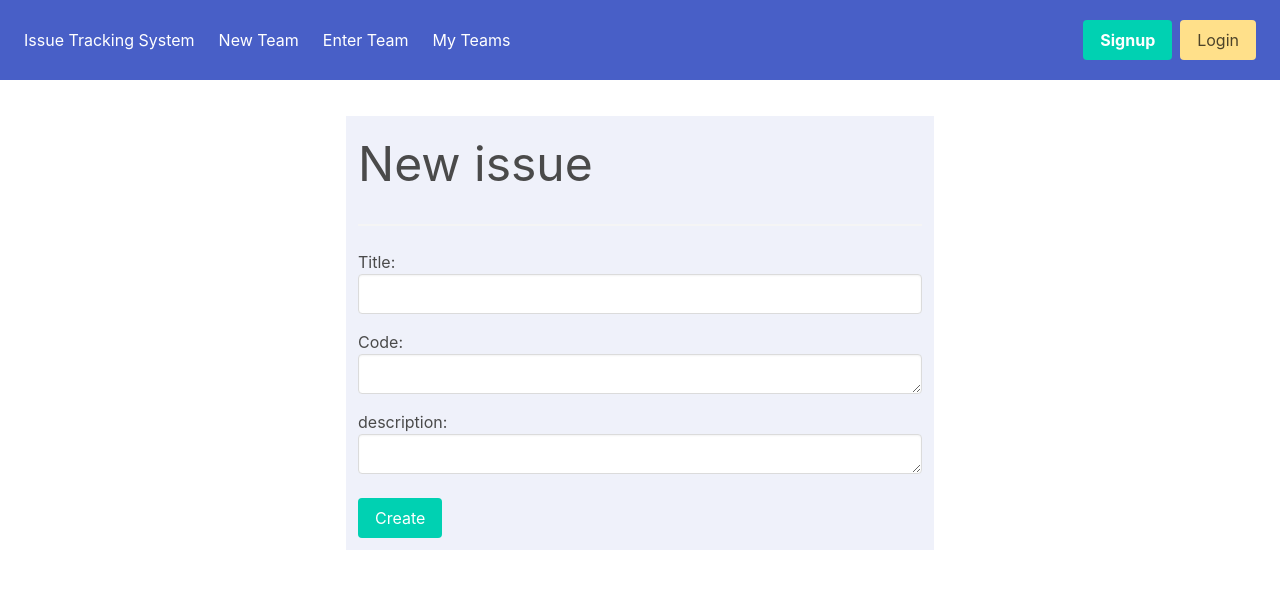
After one commit to KaitoMizukami/IssueTrackerWithAI, a Django app: page /teams/1/issues/create in a window 1280 px wide. The commit adds this page. Shown: the top 589 px of the page. Run offline with Django 4.2, Linux system fonts and the light colour scheme.

Commit message:
add creating issues and list it

```diff
--- a/authentications/views.py
+++ b/authentications/views.py
@@ -15,7 +15,7 @@ class UserLoginView(FormView):
         user = authenticate(email=email, password=password)
         if user is not None:
             login(request, user)
-            return redirect('issues:list')
+            return redirect('teams:list')
         return redirect('authentications:login')
 
 
@@ -29,7 +29,7 @@ class UserSignupView(FormView):
             user_form.save()
             user = authenticate(email=user_form.cleaned_data['email'], password=user_form.cleaned_data['password'])
             login(request, user)
-            return redirect('issues:list')
+            return redirect('teams:list')
         else:
             return render(request, self.template_name, {'form': user_form})
 
--- a/issues/urls.py
+++ b/issues/urls.py
@@ -1,8 +1,8 @@
 from django.urls import path
 
-from .views import IssueListView
+
 
 app_name = 'issues'
 urlpatterns = [
-    path('', IssueListView.as_view(), name='list')
+
 ]
--- a/issues/views.py
+++ b/issues/views.py
@@ -2,9 +2,3 @@ from django.shortcuts import render
 from django.views.generic import ListView, DetailView, CreateView, UpdateView, DeleteView
 
 from .models import Issue
-
-
-class IssueListView(ListView):
-    model = Issue
-    template_name = 'issues/list.html'
-    context_object_name = 'issues'
--- a/teams/forms.py
+++ b/teams/forms.py
@@ -25,3 +25,23 @@ class TeamEnterForm(forms.Form):
             'class': 'input mb-4'
         }
     ))
+
+
+class IssueCreateForm(forms.Form):
+    title = forms.CharField(label='Title', widget=forms.TextInput(
+        attrs={
+            'class': 'input mb-4'
+        }
+    ))
+
+    code = forms.CharField(label='Code', widget=forms.Textarea(
+        attrs={
+            'class': 'input mb-4'
+        }
+    ))
+
+    description = forms.CharField(label='description', widget=forms.Textarea(
+        attrs={
+            'class': 'input mb-4'
+        }
+    ))
--- a/teams/urls.py
+++ b/teams/urls.py
@@ -1,10 +1,13 @@
 from django.urls import path
 
-from .views import CreateTeamView, EnterTeamView
+from .views import CreateTeamView, EnterTeamView, TeamListView, TeamIssueListView, TeamIssueCreateView
 
 app_name = 'teams'
 
 urlpatterns = [
     path('create/', CreateTeamView.as_view(), name='create'),
     path('enter/', EnterTeamView.as_view(), name='enter'),
+    path('list/', TeamListView.as_view(), name='list'),
+    path('<int:pk>/issues', TeamIssueListView.as_view(), name='issues'),
+    path('<int:pk>/issues/create', TeamIssueCreateView.as_view(), name='create-issues'),
 ]
--- a/teams/views.py
+++ b/teams/views.py
@@ -1,15 +1,14 @@
 from django.shortcuts import render, redirect
-from django.views.generic import CreateView, FormView
+from django.views.generic import CreateView, FormView, ListView
 
-from .models import Team
-from .forms import TeamCreationForm, TeamEnterForm
+from .models import Team, Issue
+from .forms import TeamCreationForm, IssueCreateForm
 
 # Create your views here.
 class CreateTeamView(CreateView):
     models = Team
     template_name = 'teams/create.html'
     form_class = TeamCreationForm
-    success_url = '/issues/'
 
     def post(self, request):
         team = Team(name=request.POST['name'], auth_code=request.POST['auth_code'])
@@ -17,14 +16,13 @@ class CreateTeamView(CreateView):
         user = request.user
         team.users.add(user)
         team.save()
-        return redirect('issues:list')
+        return redirect('teams:list')
 
 
 class EnterTeamView(FormView):
     models = Team
     template_name = 'teams/enter.html'
     form_class = TeamCreationForm
-    success_url = '/issues/'
 
     def post(self, request):
         auth_code = request.POST['auth_code']
@@ -35,6 +33,45 @@ class EnterTeamView(FormView):
             user = request.user
             team.users.add(user)
             team.save()
-            return redirect('issues:list')
+            return redirect('teams:list')
         else:
             return render(request, self.template_name, {'form': self.form_class, 'error': 'Invalid team name or authentication code'})
+
+
+class TeamListView(ListView):
+    model = Team
+    template_name = 'teams/list.html'
+
+    def get(self, request):
+        user = request.user
+        teams = Team.objects.filter(users=user)
+        return render(request, self.template_name, {'teams': teams})
+
+
+class TeamIssueListView(ListView):
+    model = Team
+    template_name = 'teams/issues.html'
+
+    def get(self, request, pk):
+        team = Team.objects.get(pk=pk)
+        issues = team.issues.all()
+        print(issues)
+        return render(request, self.template_name, {'issues': issues, 'team': team})
+
+
+class TeamIssueCreateView(CreateView):
+    form_class = IssueCreateForm
+    template_name = 'teams/issue_create.html'
+    model = Issue
+
+    def get(self, request, pk):
+        return render(request, self.template_name, {'form': self.form_class})
+
+    def post(self, request, pk):
+        team = Team.objects.get(pk=pk)
+        issue = Issue(title=request.POST['title'], code=request.POST['code'], description=request.POST['description'], author=request.user)
+        issue.chatGPT_response = 'No suggestion yet'
+        issue.save()
+        team.issues.add(issue)
+        team.save()
+        return redirect('teams:issues', pk=pk)
--- a/templates/header.html
+++ b/templates/header.html
@@ -1,6 +1,6 @@
-<nav class="navbar is-link mb-6">
+<nav class="navbar is-link mb-6 p-3">
     <div class="navbar-brand">
-        <a class="navbar-item" href="{% url 'issues:list' %}">
+        <a class="navbar-item" href="{% url 'teams:list' %}">
             Issue Tracking System
         </a>
     </div>
@@ -11,6 +11,9 @@
             </a>
             <a class="navbar-item" href="{% url 'teams:enter' %}">
                 Enter Team
+            </a>
+            <a class="navbar-item" href="{% url 'teams:list' %}">
+                My Teams
             </a>
         </div>
 
--- a/templates/issues/list.html
+++ b/templates/issues/list.html
@@ -1,4 +1,4 @@
-{% extends 'base.html' %}
+<!-- {% extends 'base.html' %}
 
 {% block content %}
 <section class="section">
@@ -33,4 +33,4 @@
         </div>
     </div>
 </section>
-{% endblock content %}
+{% endblock content %} -->
--- /dev/null
+++ b/templates/teams/issue_create.html
@@ -0,0 +1,17 @@
+{% extends 'base.html' %}
+
+{% block content %}
+
+<div class="columns is-centered">
+    <div class="column is-half has-background-link-light">
+        <h1 class="is-size-1">New issue</h1>
+        <hr>
+        <form method="POST" enctype="multipart/form-data">
+            {% csrf_token %}
+            {{ form.as_p}}
+            <button class="button is-primary mt-2">Create</button>
+        </form>
+    </div>
+</div>
+
+{% endblock %}
```
Also changed, not shown: teams/models.py (+13 -0 lines), templates/teams/issues.html (added, +24 -0 lines), templates/teams/list.html (added, +16 -0 lines), authentications/migrations/0001_initial.py, issues/migrations/0001_initial.py, teams/migrations/0001_initial.py, teams/migrations/0002_remove_issue_team_issue_team.py (added).
